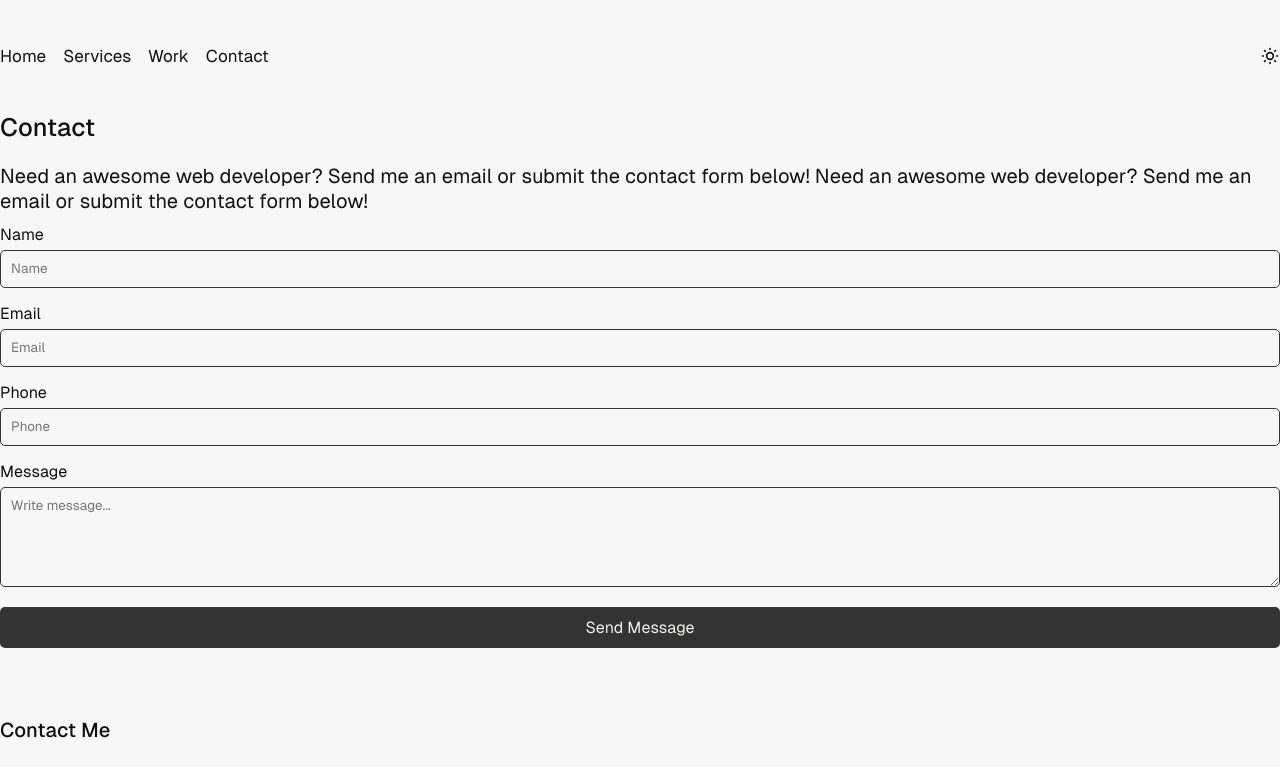
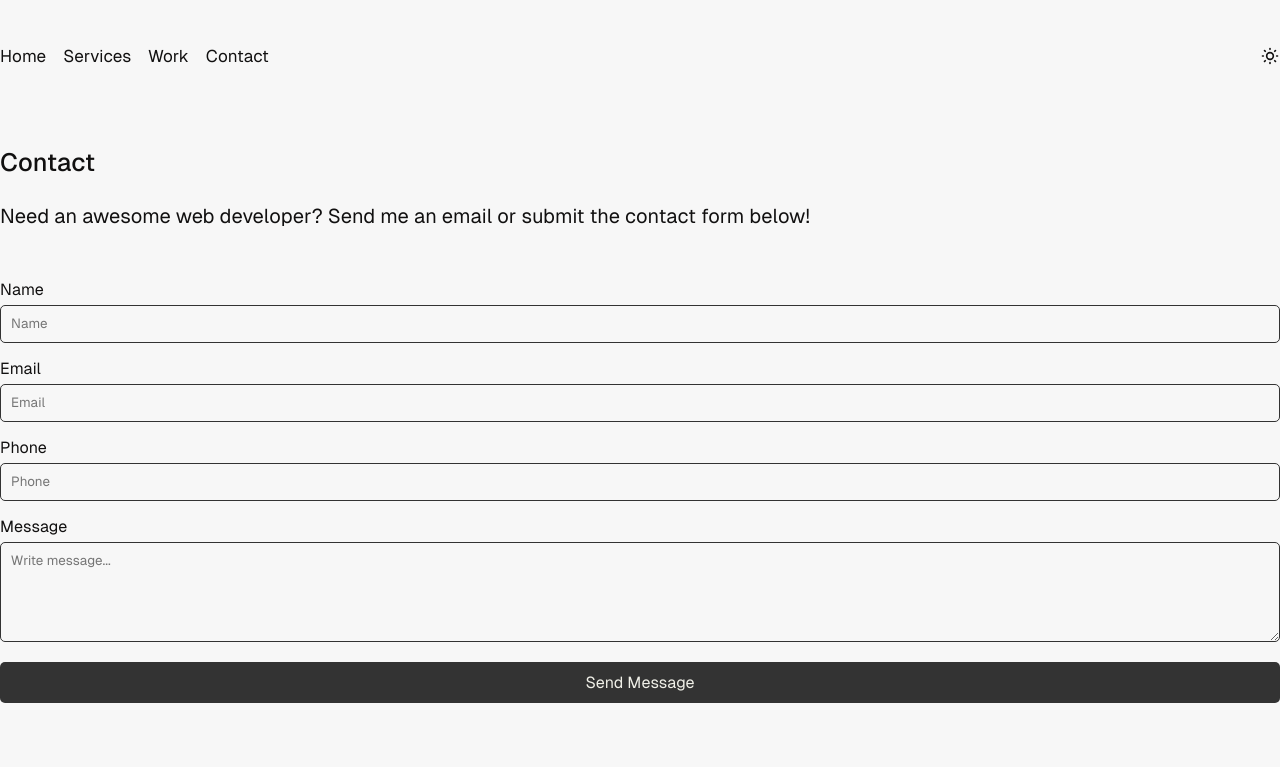
Before and after one commit to clarkfork/personal-site, an Eleventy site: page src/content/pages/contact.html in a window 1280 px wide. Shown: the top 767 px of the page. Built offline with nearby package versions, Linux system fonts and the light colour scheme; Eleventy itself is replaced by a stand-in of ours; files that its build step writes are made by us from their sources; files whose address does not match are found by name.

Commit message:
line height fix

```diff
--- a/src/assets/css/work.css
+++ /dev/null
@@ -1,11 +0,0 @@
-.title-desc h1 {
-  padding-bottom: 5px;
-  font-weight: 700;
-  font-size: 25px;
-}
-.title-desc h6 {
-  margin-top: 15px;
-  font-size: 1.25rem;
-  line-height: 1.75;
-  font-weight: 400;
-}
--- a/src/assets/less/contact.less
+++ b/src/assets/less/contact.less
@@ -42,15 +42,3 @@
 button:hover {
     background-color: var(--buttonHover);
 }
-
-.title-desc h1 {
-    padding-bottom: 5px;
-    font-weight: 700;
-    font-size: 25px;
-}
-.title-desc h6 {
-    margin-top: 15px;
-    font-size: 20px;
-    line-height: 1.25;
-    font-weight: 400;
-}
--- a/src/assets/less/root.less
+++ b/src/assets/less/root.less
@@ -256,6 +256,20 @@
     .title-desc h6 {
         margin-top: 15px;
         font-size: 1.25rem;
+        line-height: 1.25;
+        font-weight: 400;
+    }
+}
+
+#top {
+    .title-desc h1 {
+        padding-bottom: 5px;
+        font-weight: 700;
+        font-size: 25px;
+    }
+    .title-desc h6 {
+        margin-top: 15px;
+        font-size: 1.25rem;
         line-height: 1.75;
         font-weight: 400;
     }
--- a/src/assets/less/work.less
+++ /dev/null
@@ -1,11 +0,0 @@
-.title-desc h1 {
-    padding-bottom: 5px;
-    font-weight: 700;
-    font-size: 25px;
-}
-.title-desc h6 {
-    margin-top: 15px;
-    font-size: 1.25rem;
-    line-height: 1.75;
-    font-weight: 400;
-}
--- a/src/content/pages/contact.html
+++ b/src/content/pages/contact.html
@@ -15,10 +15,12 @@
 
 {% block body %}
 
-<div class="title-desc">
-    <h1 class="title">Contact</h1>
-    <h6>Need an awesome web developer? Send me an email or submit the contact form below! Need an awesome web developer? Send me an email or submit the contact form below!</h6>
-</div>
+<section id="top">
+    <div class="title-desc">
+        <h1 class="title">Contact</h1>
+        <h6>Need an awesome web developer? Send me an email or submit the contact form below!</h6>
+    </div>
+</section>
 
 <section id="form">
   <form name="Contact Form" method="post" netlify>
```
Also changed, not shown: src/content/pages/services.html (+0 -1 lines), src/content/pages/work.html (+4 -1 lines), src/assets/css/contact.css, src/assets/css/root.css.
